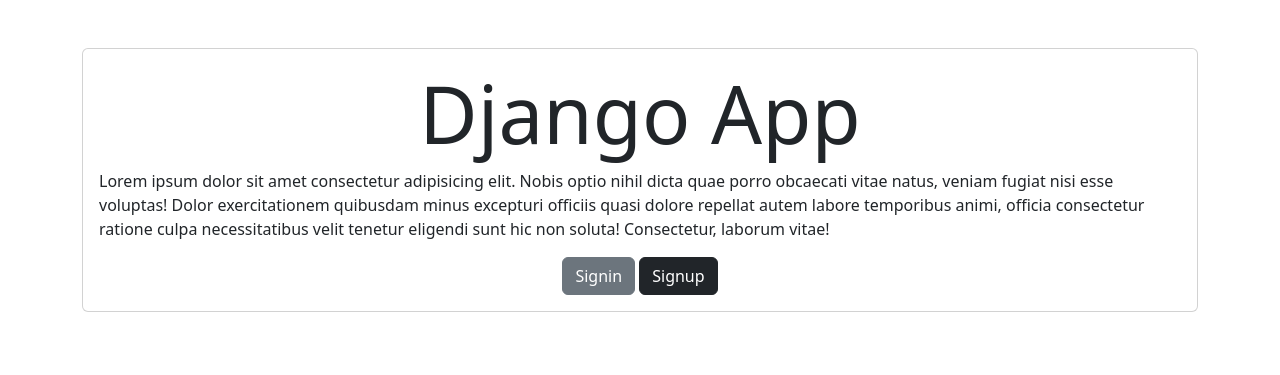
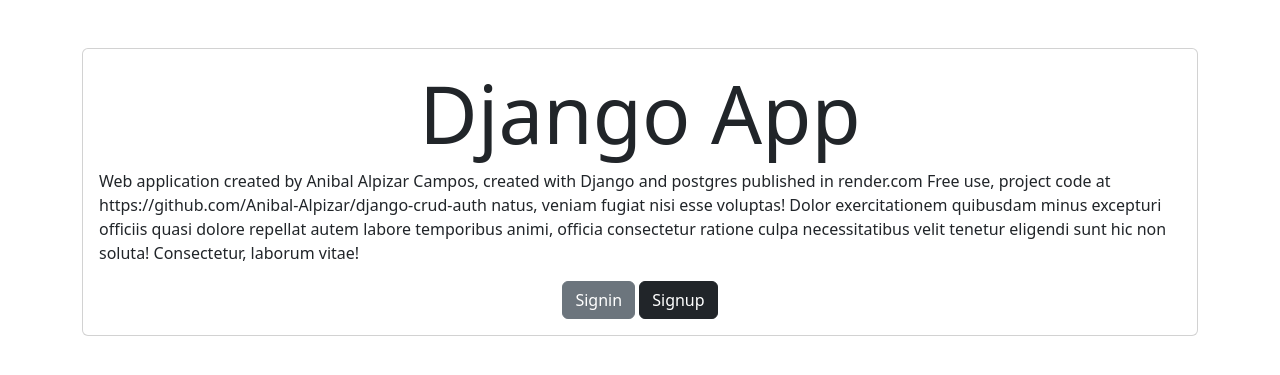
Before and after one commit to Anibal-Alpizar/django--crud-auth, a Django app: page / in a window 1280 px wide. Shown: the part 56-431 px from the top of the page. Run offline with Django 4.2, Linux system fonts and the light colour scheme.

Commit message:
home page changed

```diff
--- a/tasks/templates/base.html
+++ b/tasks/templates/base.html
@@ -51,11 +51,6 @@
             </div>
         </div>
     </nav>
-
-
-
-
-
     <script src="https://cdn.jsdelivr.net/npm/bootstrap@5.3.0-alpha1/dist/js/bootstrap.bundle.min.js" integrity="sha384-w76AqPfDkMBDXo30jS1Sgez6pr3x5MlQ1ZAGC+nuZB+EYdgRZgiwxhTBTkF7CXvN" crossorigin="anonymous"></script>
 
     {% block content %}
--- a/tasks/templates/home.html
+++ b/tasks/templates/home.html
@@ -4,7 +4,8 @@
 <main class="container py-5">
     <section class="card card-body">
         <h1 class="display-1 text-center">Django App</h1>
-        <p>Lorem ipsum dolor sit amet consectetur adipisicing elit. Nobis optio nihil dicta quae porro obcaecati vitae
+        <p>Web application created by Anibal Alpizar Campos, created with Django and postgres published in render.com
+            Free use, project code at https://github.com/Anibal-Alpizar/django-crud-auth
             natus, veniam fugiat nisi esse voluptas! Dolor exercitationem quibusdam minus excepturi officiis quasi
             dolore
             repellat autem labore temporibus animi, officia consectetur ratione culpa necessitatibus velit tenetur
```
